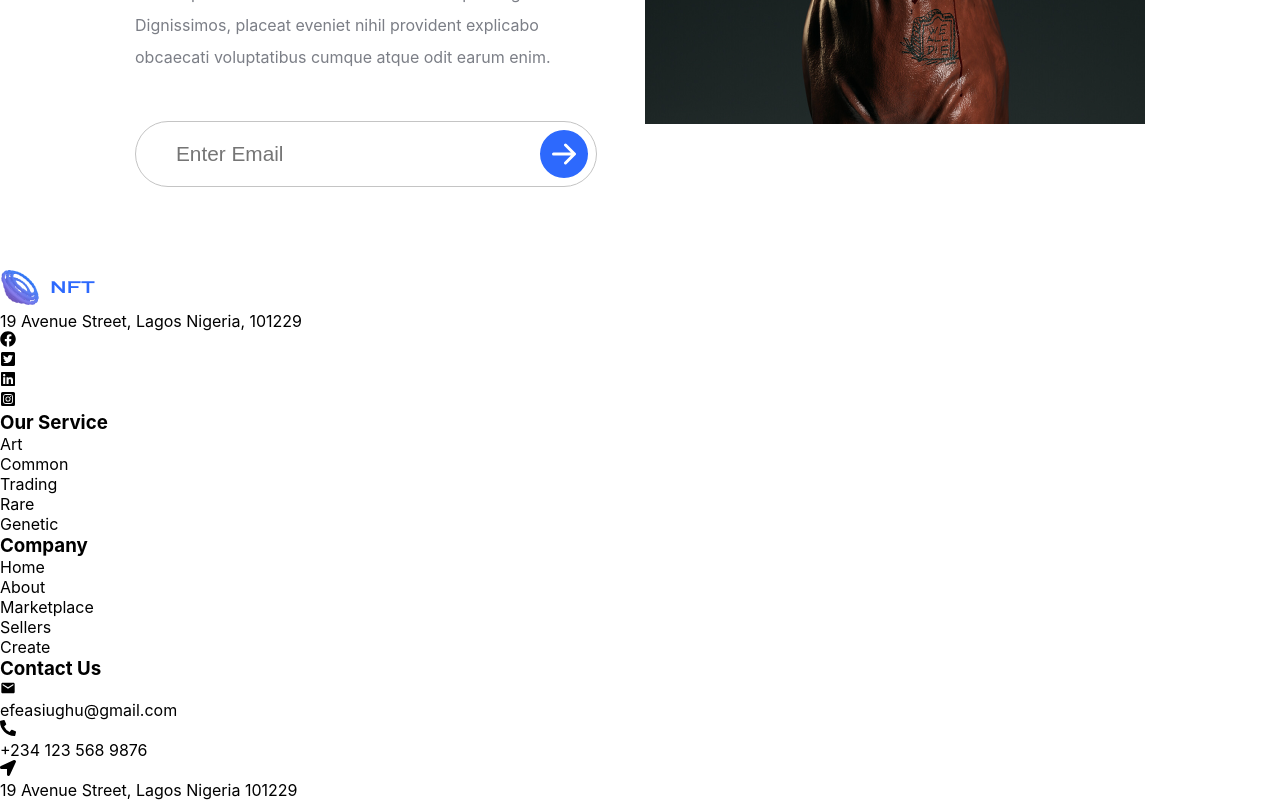
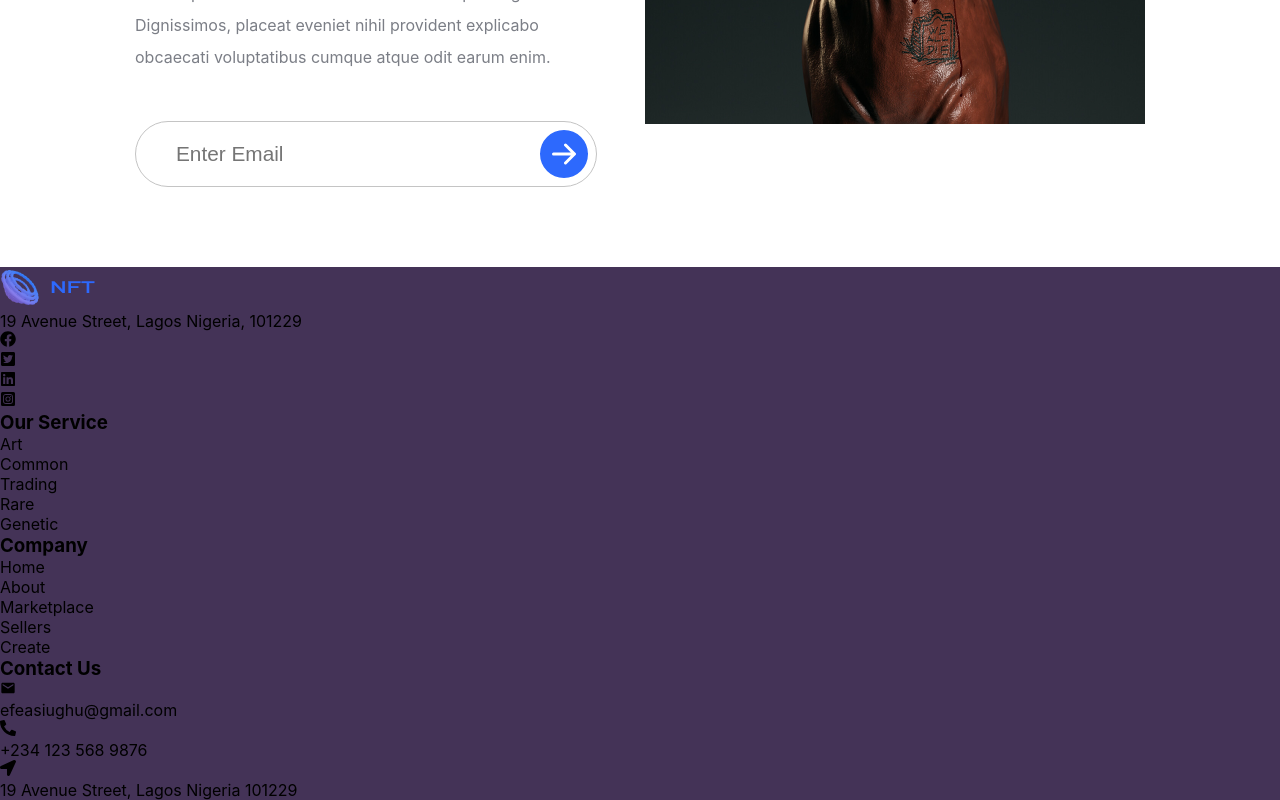
Before and after one commit to gift56/Nftlandingpage, a React (Create React App) app: page / in a window 1280 px wide. Shown: the part 4420-5220 px from the top of the page. Built offline with nearby package versions, Linux system fonts and the light colour scheme.

Commit message:
added two background

```diff
--- a/src/components/Footer.jsx
+++ b/src/components/Footer.jsx
@@ -78,5 +78,6 @@ const Footer = () => {
 export default Footer;
 
 const Container = styled.footer`
+      background: #443357;
 
 `;
```
